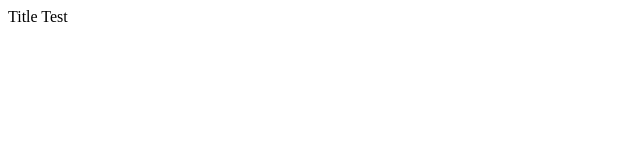
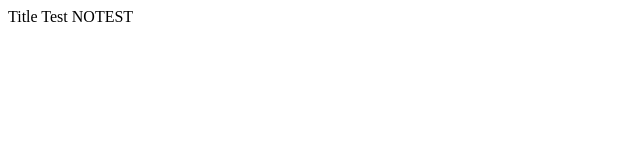
Before and after one commit to mtmprepo/edx_harvard_python_web_apps, a plain HTML site: page index.html in a window 1280 px wide. Shown: the full height of the page, 0-640 px from the left. Drawn offline with Linux system fonts and the light colour scheme.

Commit message:
Add more content to index.html

```diff
--- a/index.html
+++ b/index.html
@@ -1,5 +1,5 @@
 <!DOCTYPE html>
 <html>
         <head>Title</head>
-        <body>Test</body>
+        <body>Test NOTEST</body>
 </html>
```
